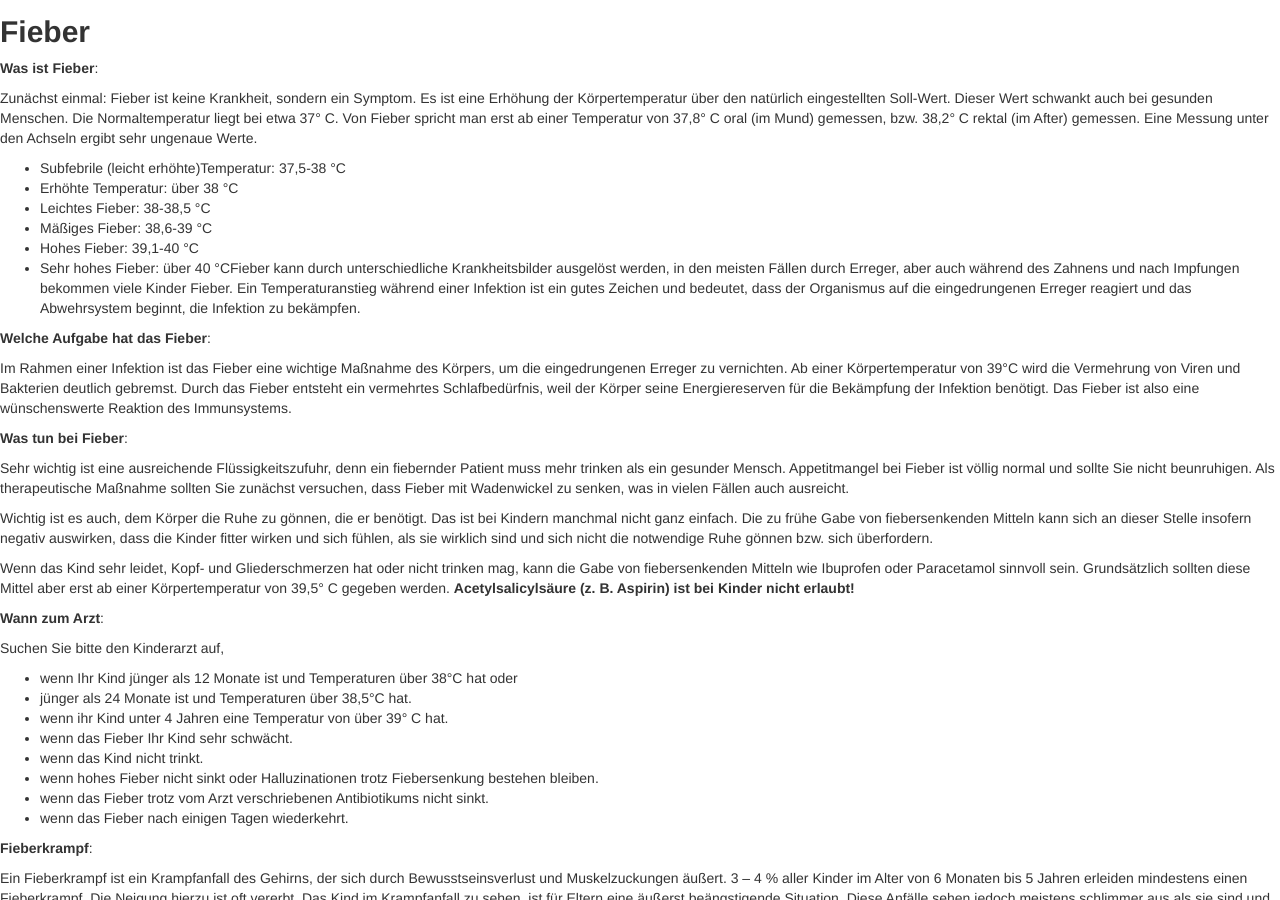
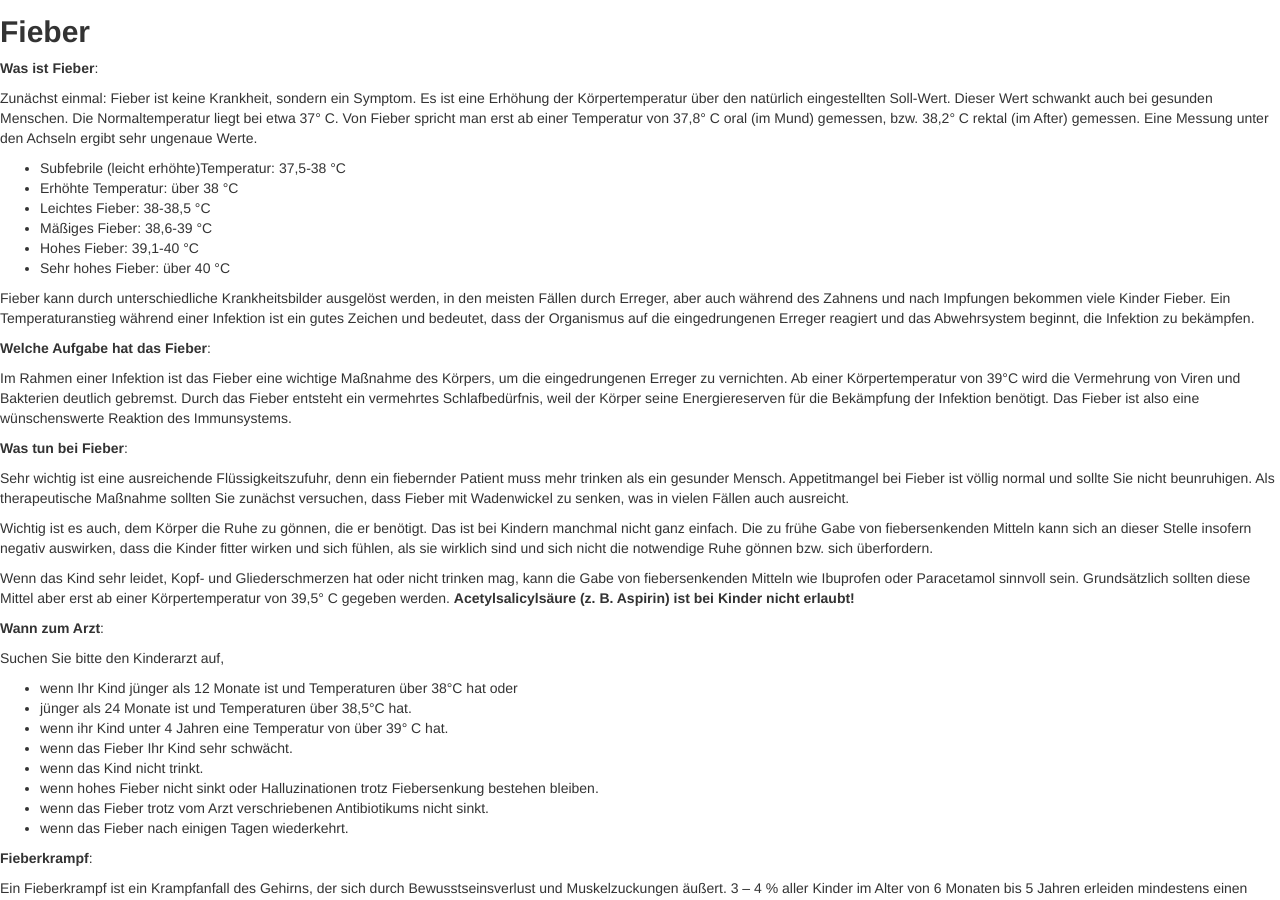
Before and after one commit to heilpraktiker/heilpraktiker.github.io, a Jekyll site: the page built from _posts/2014-09-01-hallo-welt.md, in a window 1280 px wide and 900 px high, scrolled down 571 px. Built offline with Jekyll 4.4.1, drawn with Linux system fonts in a browser that asks for light colours; nearby versions of some CDN libraries; comment, search, counter and statistics services are not loaded.

Commit message:
Updated 2014-09-01-hallo-welt.md

```diff
--- a/_posts/2014-09-01-hallo-welt.md
+++ b/_posts/2014-09-01-hallo-welt.md
@@ -15,7 +15,9 @@ Zunächst einmal: Fieber ist keine Krankheit, sondern ein Symptom. Es ist eine E
 - Leichtes Fieber: 38-38,5 °C
 - Mäßiges Fieber: 38,6-39 °C
 - Hohes Fieber: 39,1-40 °C
-- Sehr hohes Fieber: über 40 °CFieber kann durch unterschiedliche Krankheitsbilder ausgelöst werden,  in den meisten Fällen  durch Erreger, aber auch während des Zahnens und nach Impfungen bekommen viele Kinder Fieber.
+- Sehr hohes Fieber: über 40 °C
+
+Fieber kann durch unterschiedliche Krankheitsbilder ausgelöst werden,  in den meisten Fällen  durch Erreger, aber auch während des Zahnens und nach Impfungen bekommen viele Kinder Fieber.
 Ein Temperaturanstieg während einer Infektion ist ein gutes Zeichen und bedeutet, dass der Organismus auf die eingedrungenen Erreger reagiert und das Abwehrsystem beginnt, die Infektion zu bekämpfen.
 
 **Welche Aufgabe hat das Fieber**:
```
